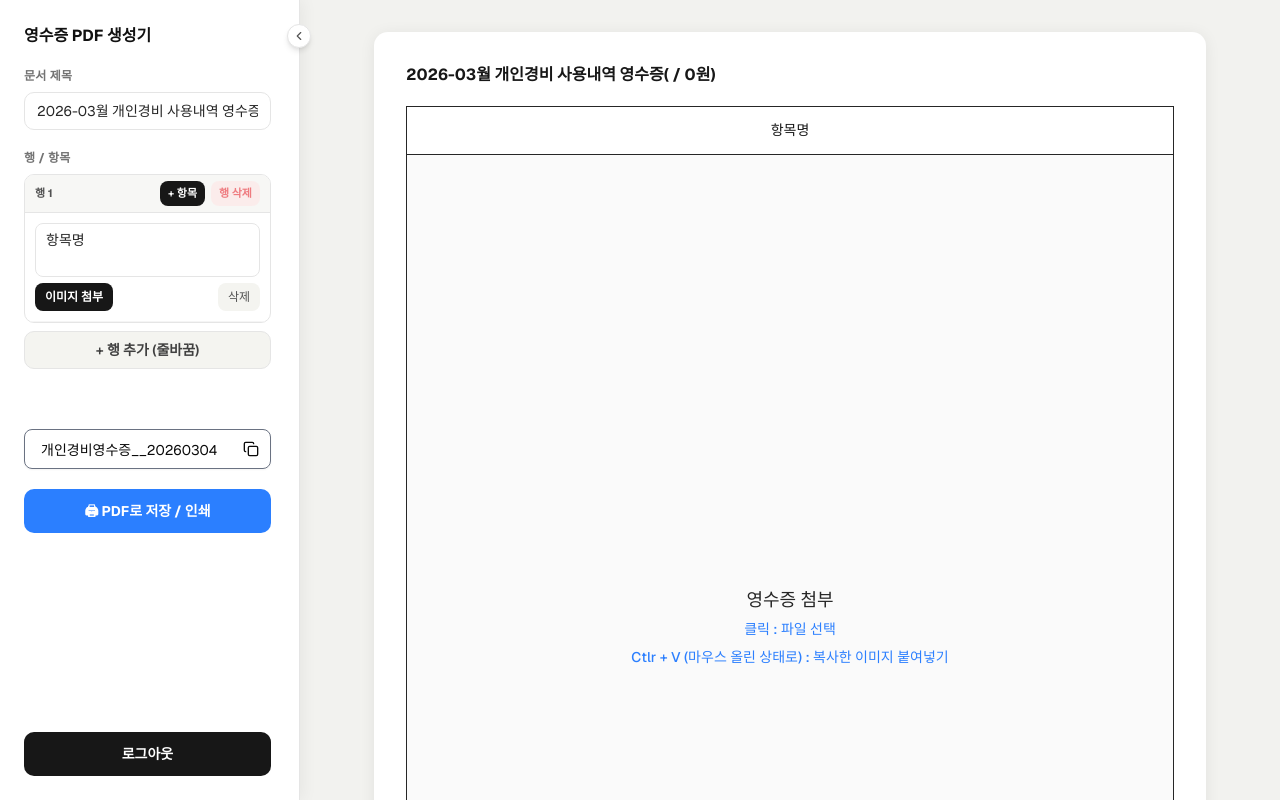
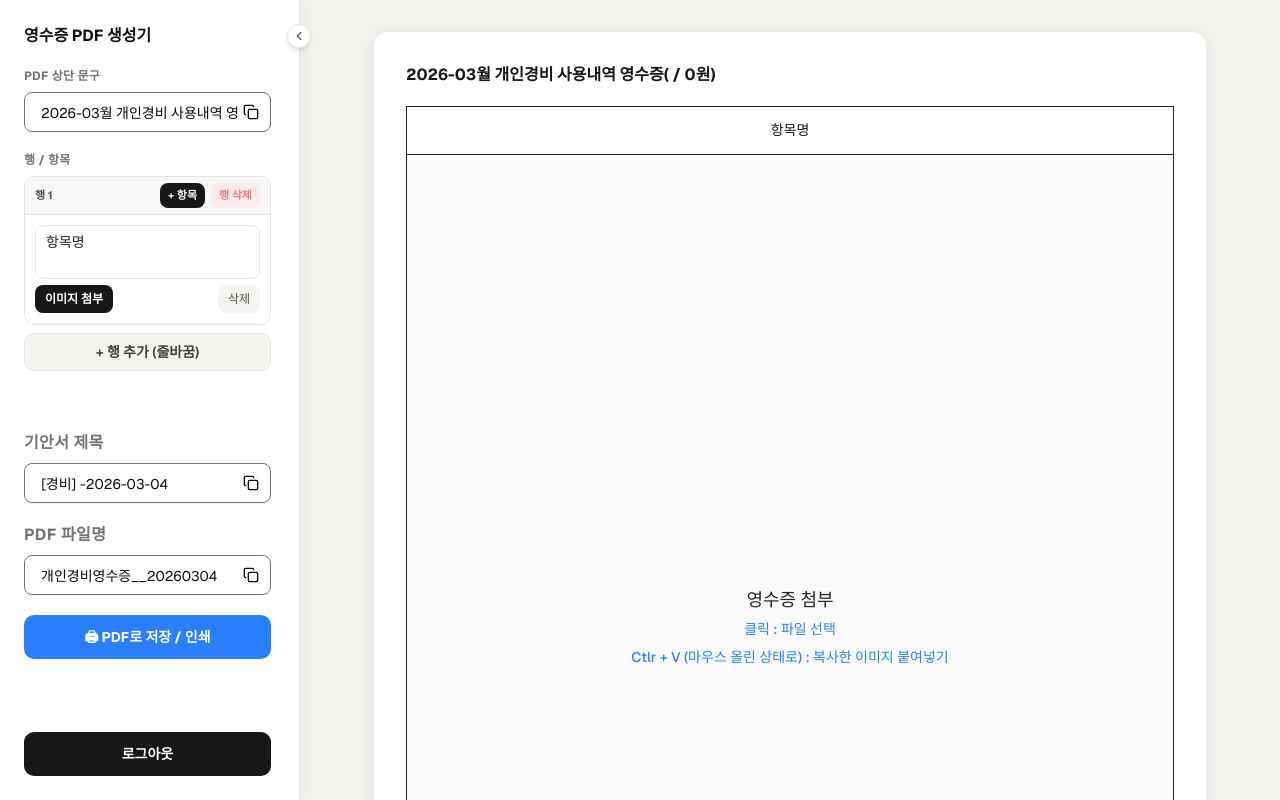
Before and after one commit to MaSeungHyun/grapicar-expenses, a Next.js app: page /billing in a window 1280 px wide. Shown: the top 800 px of the page. Built offline with nearby package versions, Linux system fonts and the light colour scheme.

Commit message:
feat: 기안서 제목 및 pdf 파일명 복사 붙여넣기 지원

```diff
--- a/app/billing/_components/editor-panel.tsx
+++ b/app/billing/_components/editor-panel.tsx
@@ -54,13 +54,16 @@ export default function EditorPanel({
 
   const name = userStore((state) => state.name);
   const today = new Date();
-  const yyyymmdd = [
-    today.getFullYear(),
-    String(today.getMonth() + 1).padStart(2, "0"),
-    String(today.getDate()).padStart(2, "0"),
-  ].join("");
+
+  const year = today.getFullYear();
+  const month = String(today.getMonth() + 1).padStart(2, "0");
+  const day = String(today.getDate()).padStart(2, "0");
+
+  const yyyymmdd = `${year}${month}${day}`;
+
+  const MailSubject = `[경비] ${name}-${year}-${month}-${day}`;
+
   const PdfFileName = `개인경비영수증_${name}_${yyyymmdd}`;
-
   return (
     <aside
       className={cn(
@@ -90,9 +93,9 @@ export default function EditorPanel({
 
           <div className="flex flex-col gap-2">
             <label className="text-xs font-bold tracking-wide text-neutral-500">
-              문서 제목
+              PDF 상단 문구
             </label>
-            <input
+            <InputWithClipboard
               value={title}
               onChange={(e) => onTitleChange(e.target.value)}
               className="w-full rounded-lg border border-neutral-200 px-3 py-2 text-sm text-neutral-800 outline-none box-border"
@@ -129,7 +132,17 @@ export default function EditorPanel({
             </button>
           </div>
 
-          <div className="relative mt-10">
+          <div className="flex flex-col gap-2 mt-10">
+            <label className="text-md font-bold tracking-wide text-neutral-500">
+              기안서 제목
+            </label>
+            <InputWithClipboard value={MailSubject} />
+          </div>
+
+          <div className="flex flex-col gap-2">
+            <label className="text-md font-bold tracking-wide text-neutral-500">
+              PDF 파일명
+            </label>
             <InputWithClipboard value={PdfFileName} />
           </div>
 
--- a/app/expenses/_components/input-with-clipboard.tsx
+++ b/app/expenses/_components/input-with-clipboard.tsx
@@ -1,12 +1,13 @@
 import { Input } from "@/components/ui/input";
 import { Copy } from "lucide-react";
-import React, { useEffect, useState } from "react";
+import React, { ComponentProps, useEffect, useState } from "react";
 import { toast } from "sonner";
 
-type InputWithClipboardProps = {
-  value: string;
-};
-export default function InputWithClipboard({ value }: InputWithClipboardProps) {
+type InputWithClipboardProps = ComponentProps<"input">;
+
+export default function InputWithClipboard(props: InputWithClipboardProps) {
+  const { value, ...rest } = props;
+
   const [inputValue, setInputValue] = useState(value);
 
   const handleChangeValue = (e: React.ChangeEvent<HTMLInputElement>) => {
@@ -15,7 +16,7 @@ export default function InputWithClipboard({ value }: InputWithClipboardProps) {
 
   const handleCopyValue = () => {
     navigator.clipboard
-      .writeText(inputValue)
+      .writeText(String(inputValue))
       .then(() => {
         console.log("복사되었습니다.");
         toast.success("복사되었습니다.");
```
